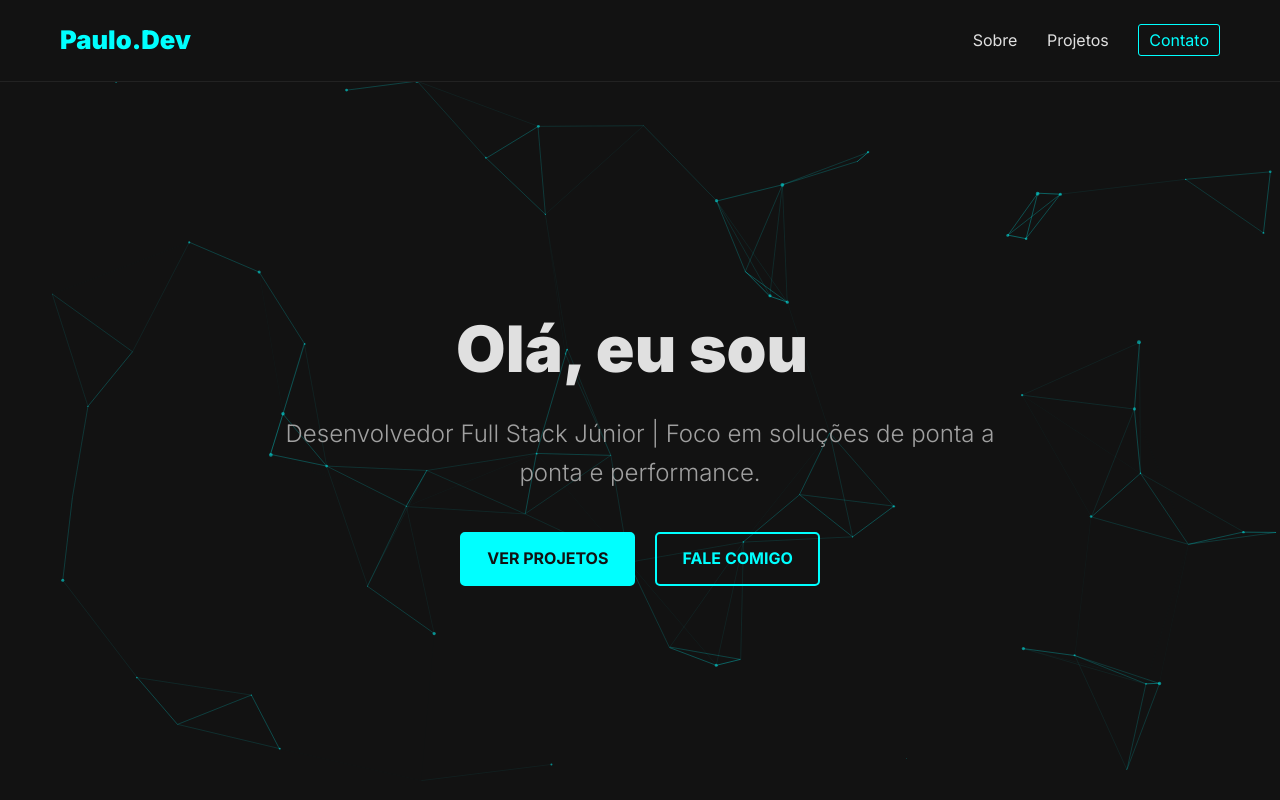
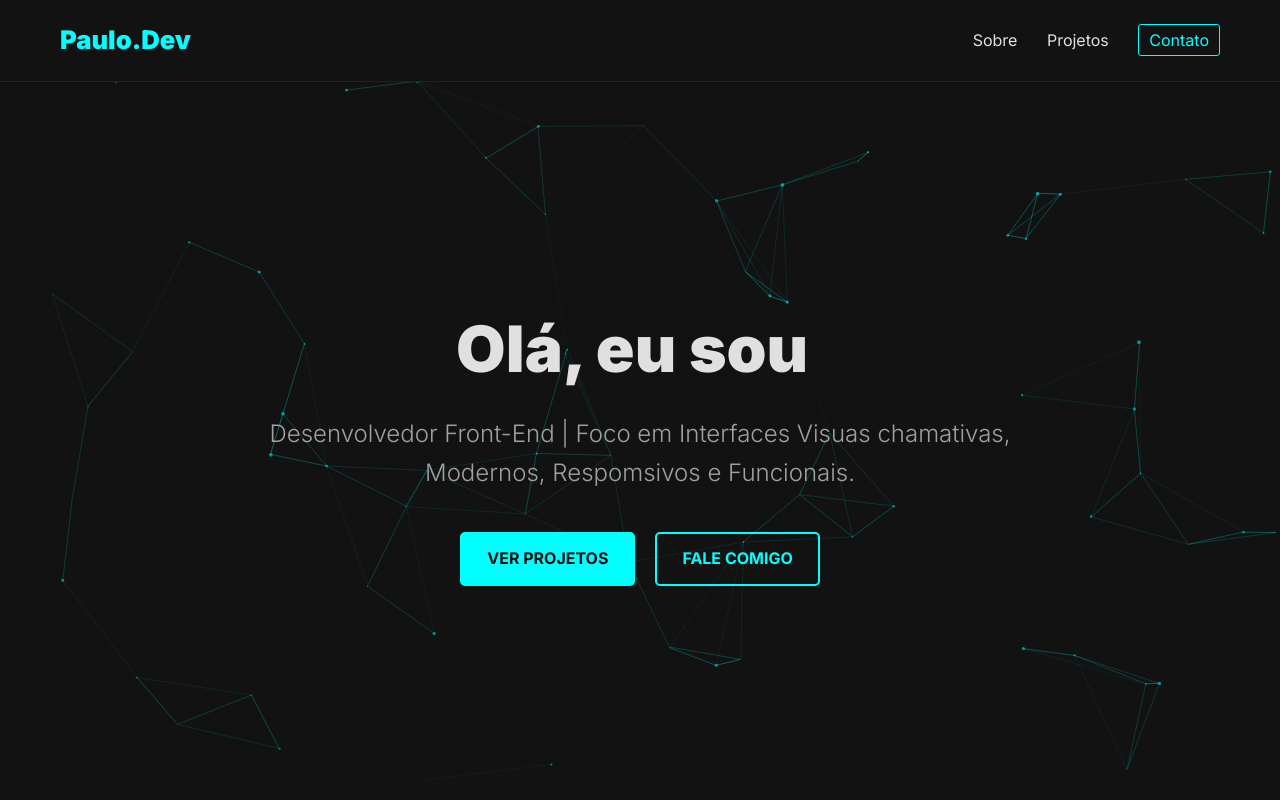
Before and after one commit to Pauloprogra/Portfolio-Oficial, a plain HTML site: page index.html in a window 1280 px wide. Shown: the top 800 px of the page. Drawn offline with nearby package versions, Linux system fonts and the light colour scheme.

Commit message:
Update index.html

```diff
--- a/index.html
+++ b/index.html
@@ -29,7 +29,7 @@
             <div id="particles-js"></div>
 
             <div class="container hero-content"> <h1 class="hero-title">Olá, eu sou <span id="typing-text"></span></h1>
-                <p class="hero-subtitle">Desenvolvedor Full Stack Júnior | Foco em soluções de ponta a ponta e performance.</p>
+                <p class="hero-subtitle">Desenvolvedor Front-End | Foco em Interfaces Visuas chamativas, Modernos, Respomsivos e Funcionais.</p>
                 <div class="hero-actions">
                     <a href="#projetos" class="btn-primary">Ver Projetos</a>
                     <a href="#contato" class="btn-secondary">Fale Comigo</a>
```
